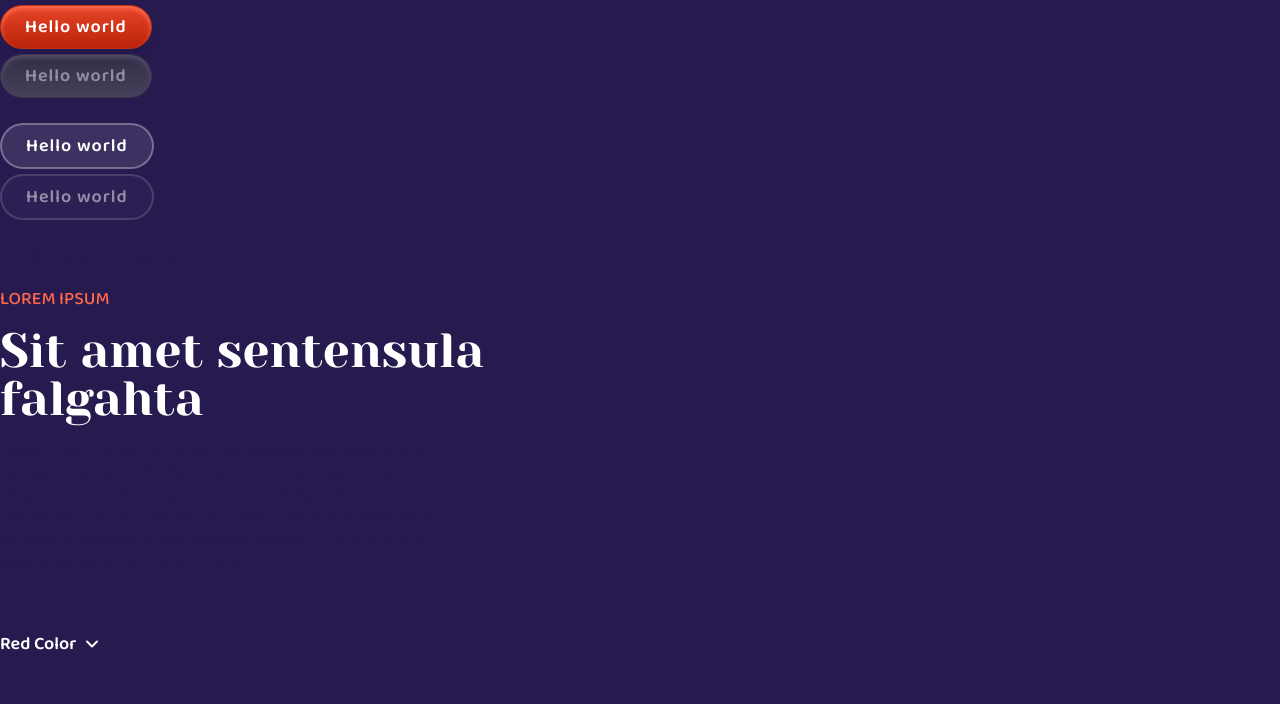
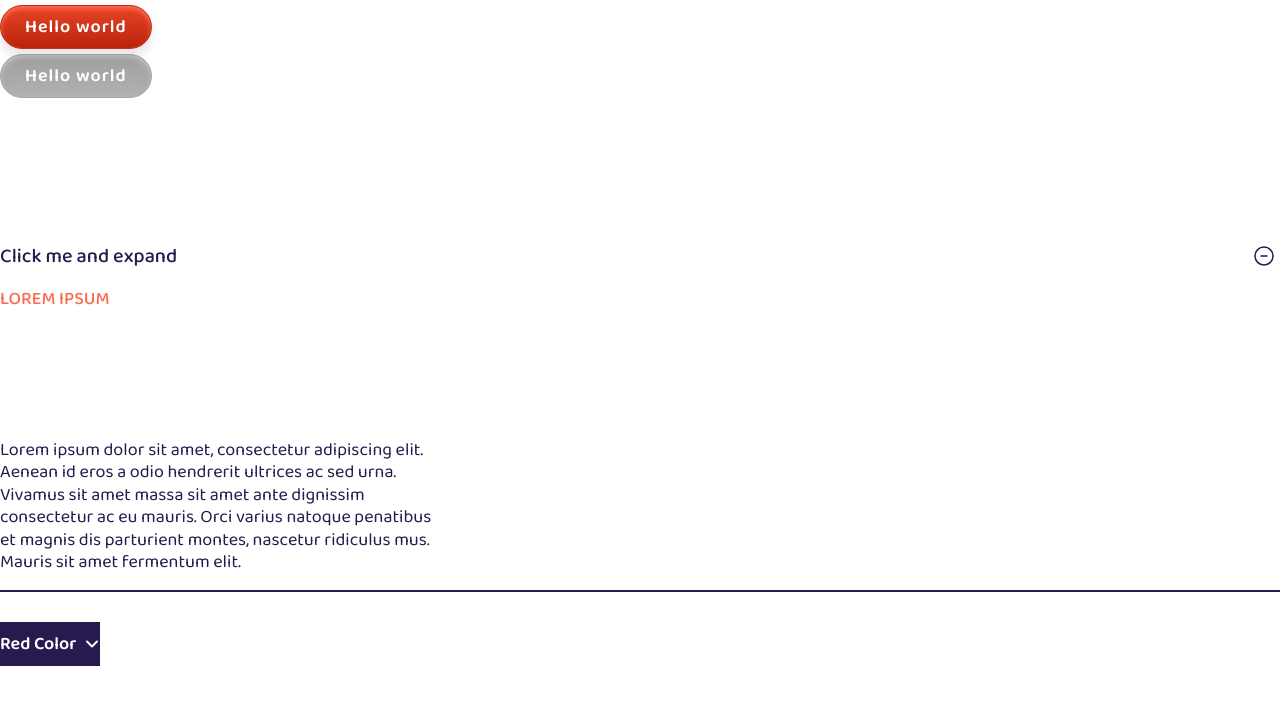
Before and after one commit to fabledoseDevs/fabledose-web, a Next.js app: page / in a window 1280 px wide. Shown: the top 704 px of the page. Built offline with nearby package versions, Linux system fonts and the light colour scheme.

Commit message:
theme update

```diff
--- a/src/components/atoms/Button/Button.styled.ts
+++ b/src/components/atoms/Button/Button.styled.ts
@@ -24,7 +24,7 @@
 const getBackgroundStyle = (styleVariant: BUTTON_VARIAN_TYPE, theme: Theme) => {
   switch (styleVariant) {
     case BUTTON_VARIANT.TRANSPARENT:
-      return 'rgba(255, 255, 255, 0.1)';
+      return theme.palette.byElement.background.transparentWhite['10'];
     case BUTTON_VARIANT.RED:
     default:
       return theme.palette.byElement.background.gradientRed;
@@ -34,7 +34,7 @@
 const getBorderStyle = (styleVariant: BUTTON_VARIAN_TYPE, theme: Theme) => {
   switch (styleVariant) {
     case BUTTON_VARIANT.TRANSPARENT:
-      return '2px solid rgba(255, 255, 255, 0.3)';
+      return `2px solid ${theme.palette.byElement.background.transparentWhite['30']}`;
     case BUTTON_VARIANT.RED:
     default:
       return `1px solid ${theme.palette.byColor.red.regular}`;
@@ -47,7 +47,7 @@
       return 'none';
     case BUTTON_VARIANT.RED:
     default:
-      return `0 8px 8px rgba(29, 10, 50, 0.1), inset 0 3px 4px ${theme.palette.byColor.red.light}`;
+      return `0 8px 8px ${theme.palette.byElement.shadows.purple['10']}, inset 0 3px 4px ${theme.palette.byColor.red.light}`;
   }
 };
 
@@ -57,7 +57,7 @@
 ) => {
   switch (styleVariant) {
     case BUTTON_VARIANT.TRANSPARENT:
-      return 'rgba(255, 255, 255, 0.2)';
+      return theme.palette.byElement.background.transparentWhite['20'];
     case BUTTON_VARIANT.RED:
     default:
       return theme.palette.byElement.background.gradientRedReverse;
@@ -73,7 +73,7 @@
       return 'none';
     case BUTTON_VARIANT.RED:
     default:
-      return `0 4px 8px rgba(29, 10, 50, 0.2), inset 0 2px 3px ${theme.palette.byColor.red.light}`;
+      return `0 4px 8px ${theme.palette.byElement.shadows.purple['20']}, inset 0 2px 3px ${theme.palette.byColor.red.light}`;
   }
 };
 
@@ -83,7 +83,7 @@
 ) => {
   switch (styleVariant) {
     case BUTTON_VARIANT.TRANSPARENT:
-      return 'rgba(255, 255, 255, 0.05)';
+      return theme.palette.byElement.background.transparentWhite['05'];
     case BUTTON_VARIANT.RED:
     default:
       return theme.palette.byElement.background.gradientRedReverse;
--- a/src/styles/GlobalStyle.tsx
+++ b/src/styles/GlobalStyle.tsx
@@ -25,7 +25,7 @@
           font-size: 10px;
           font-family: ${theme.typography.fonts.default};
           font-weight: ${theme.typography.fontWeights.regular};
-          background-color: ${theme.palette.byElement.background.purple};
+          //background-color: ${theme.palette.byElement.background.purple};
           color: ${theme.palette.byElement.text.white};
           line-height: 1.5;
           -webkit-font-smoothing: antialiased;
--- a/src/styles/theme.ts
+++ b/src/styles/theme.ts
@@ -24,10 +24,22 @@
         darkPurple: '#1F153E',
         gradientRed: 'linear-gradient(180deg, #E84528 0%, #B92409 100%)',
         gradientRedReverse: 'linear-gradient(180deg, #B92409 0%, #E84528 100%)',
+        transparentWhite: {
+          '05': 'rgba(255, 255, 255, 0.05)',
+          '10': 'rgba(255, 255, 255, 0.1)',
+          '20': 'rgba(255, 255, 255, 0.2)',
+          '30': 'rgba(255, 255, 255, 0.3)',
+        },
       },
       highlights: {
         palePurple: '#EFEAFF',
         darkPurple: '#1F153E',
+      },
+      shadows: {
+        purple: {
+          '10': 'rgba(30, 10, 50, 0.1)',
+          '20': 'rgba(30, 10, 50, 0.2)',
+        },
       },
     },
     byColor: {
--- a/src/styles/types.ts
+++ b/src/styles/types.ts
@@ -25,10 +25,14 @@
       darkPurple: string;
       gradientRed: string;
       gradientRedReverse: string;
+      transparentWhite: { [key in '05' | '10' | '20' | '30']: string };
     };
     highlights: {
       palePurple: string;
       darkPurple: string;
+    };
+    shadows: {
+      purple: { [key in '10' | '20']: string };
     };
   };
   byColor: {
```
